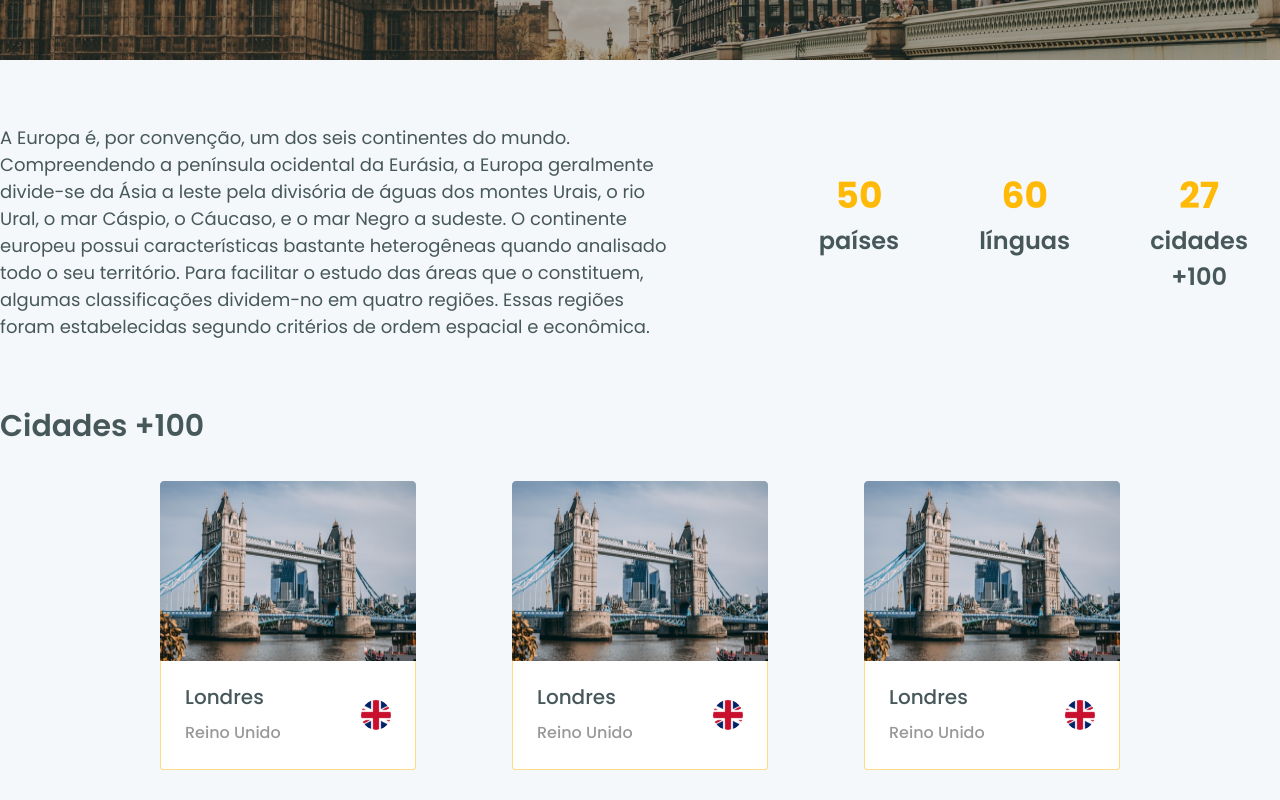
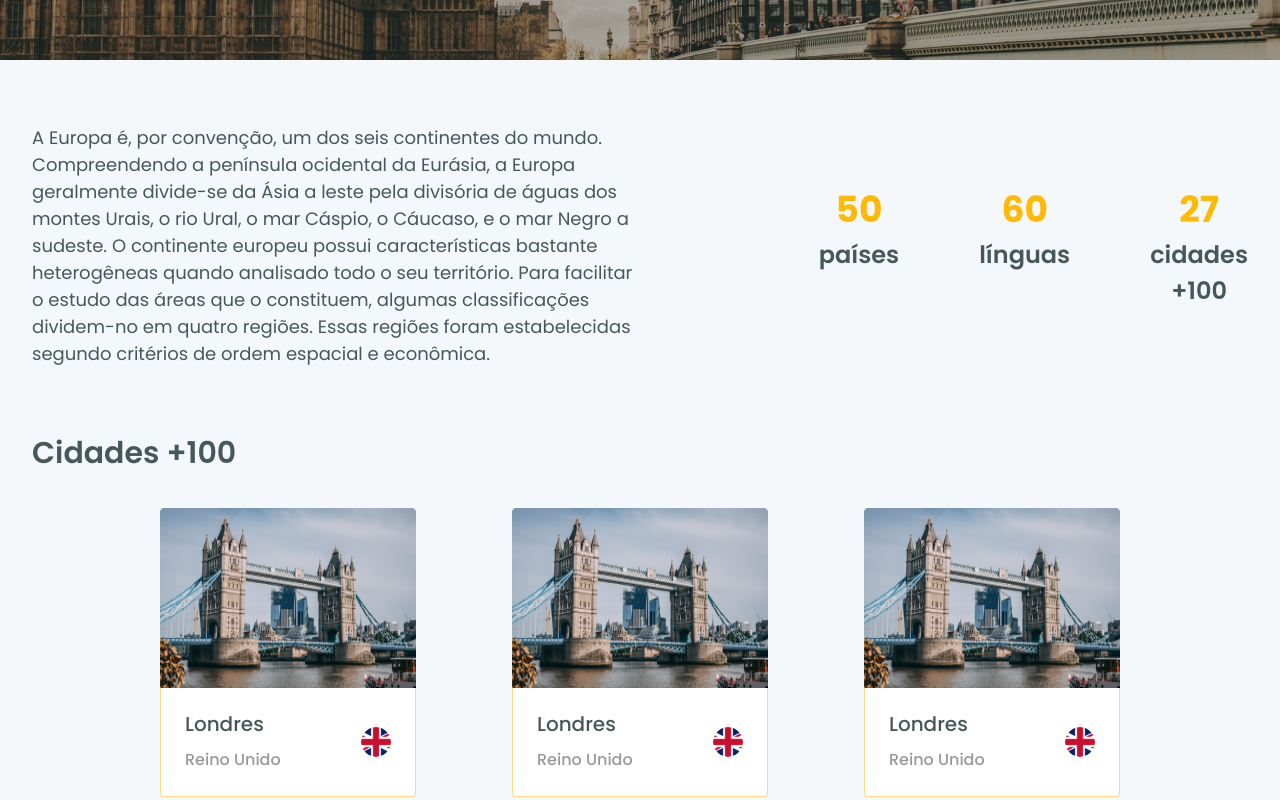
Before and after one commit to danielVFS/ignite-world-trip, a Next.js app: page /continents/africa in a window 1280 px wide. Shown: the part 540-1340 px from the top of the page. Built offline with nearby package versions, Linux system fonts and the light colour scheme.

Commit message:
refactor: fixes on padding

```diff
--- a/src/components/Continent/ContinentCitiesList.tsx
+++ b/src/components/Continent/ContinentCitiesList.tsx
@@ -10,7 +10,7 @@ export function ContinentCitiesList() {
         w="full"
         h="335"
         flexDir="column"
-        px={[8, 8, 8, 8, 0]}
+        px={[8, 8, 8, 8, 8, 0]}
         gap={8}
         mb={24}
       >
--- a/src/components/Continent/ContinentInfo.tsx
+++ b/src/components/Continent/ContinentInfo.tsx
@@ -11,7 +11,7 @@ export function ContinentInfo() {
         mt={[8, 8, 16]}
         mb={16}
       >
-        <Text fontSize="lg" color="gray.700" px={[8, 8, 8, 8, 0]}>
+        <Text fontSize="lg" color="gray.700" px={[8, 8, 8, 8, 8, 0]}>
           A Europa é, por convenção, um dos seis continentes do mundo.
           Compreendendo a península ocidental da Eurásia, a Europa geralmente
           divide-se da Ásia a leste pela divisória de águas dos montes Urais, o
```
